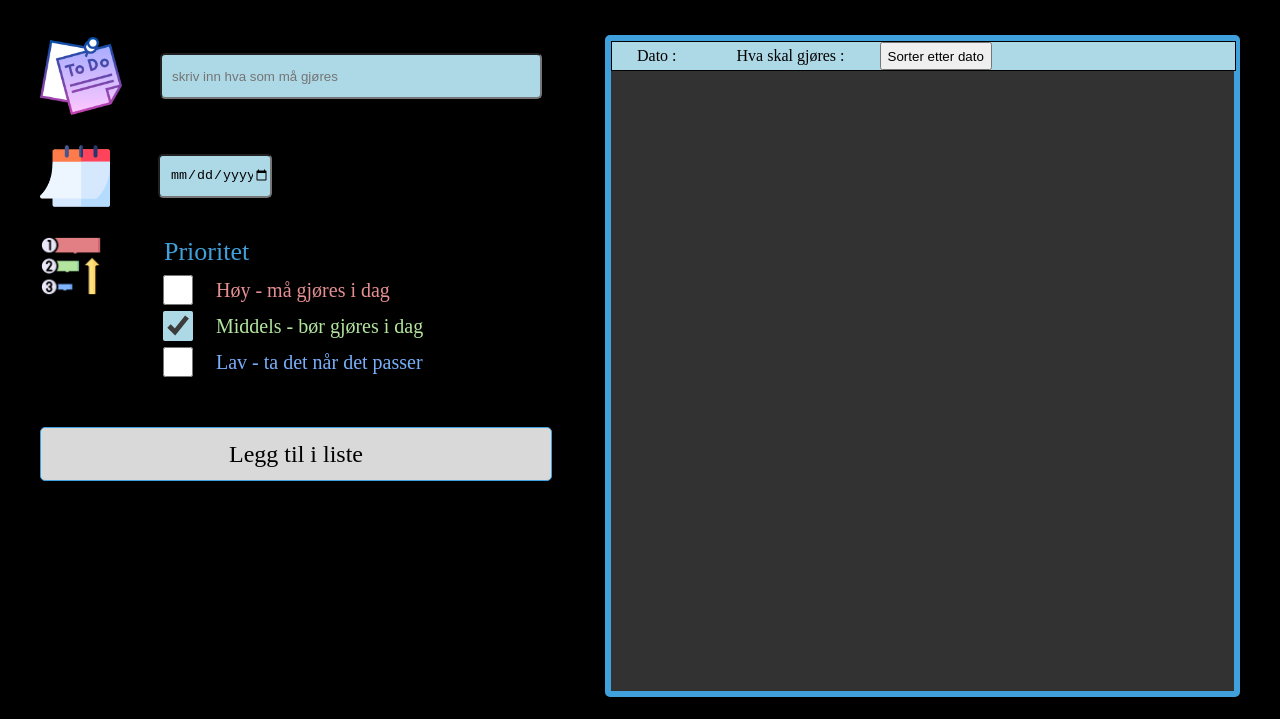
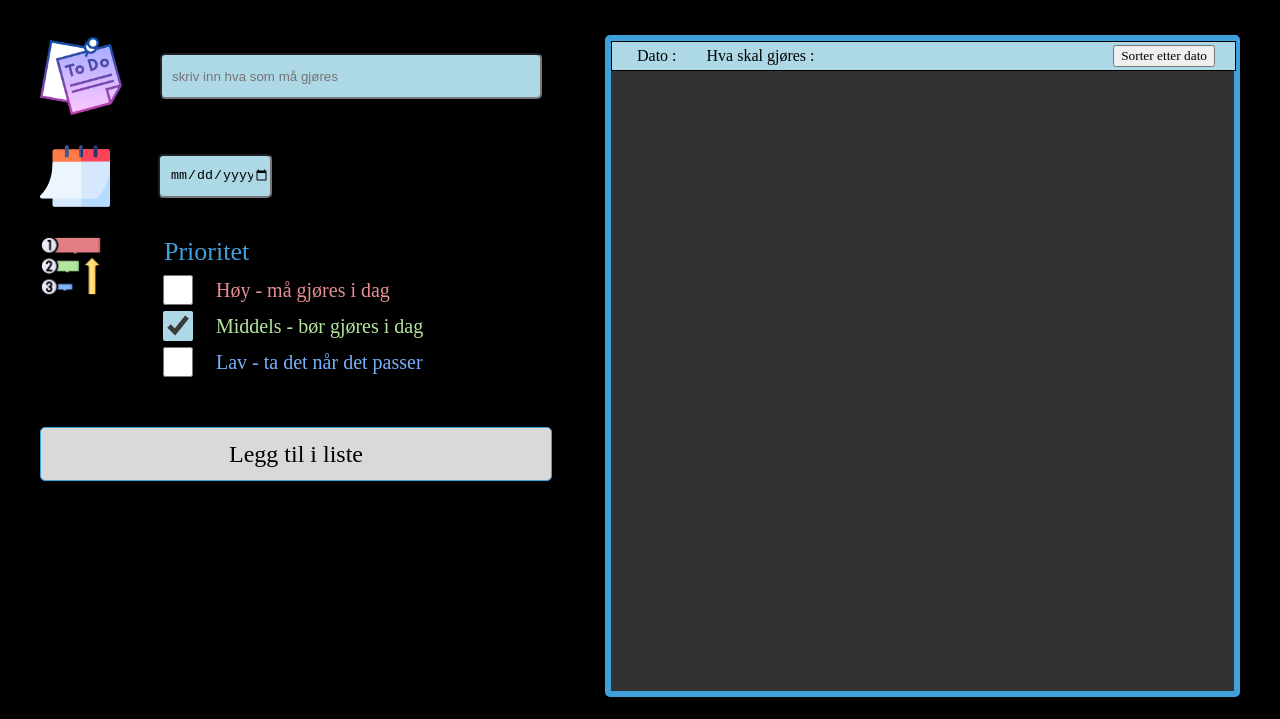
Before and after one commit to Lazy-CSharp-Coder/ToDoList, a website: page index.html in a window 1280 px wide. Shown: the part 86-805 px from the top of the page. Drawn offline with Linux system fonts and the light colour scheme; a web font is replaced by a local one.

Commit message:
ordnet sort button sånn ca

```diff
--- a/index.html
+++ b/index.html
@@ -54,8 +54,10 @@
 
           <div class="flex toDoListDiv">
             <div class="flex listHeadingDiv">
-              <p class="listHeadingText">Dato :</p>
-              <p class="listHeadingText">Hva skal gjøres :</p>
+              <div class="flex listTextDiv">
+                <p class="listHeadingText">Dato :</p>
+                <p class="listHeadingText">Hva skal gjøres :</p>
+              </div>
               <button id="sortListButton" class="sortListButton">Sorter etter dato</button>
             </div>
             <ul id="toDoList" class="toDoList">  </ul>
--- a/styles.css
+++ b/styles.css
@@ -265,7 +265,8 @@ main {
 
 .listHeadingDiv {
   width:100%;
-  justify-content: flex-start;
+  justify-content: space-between;
+  align-items: center;
   gap: 30px;
   height: fit-content;
 
@@ -273,6 +274,12 @@ main {
   border: 1px solid black;
   margin-bottom: 10px;
 
+}
+
+.sortListButton {
+  font-family: var(--primaryFontFamily);
+  margin-right: 20px;
+  /* height: 20px; */
 }
 
 .taskDone {
```
